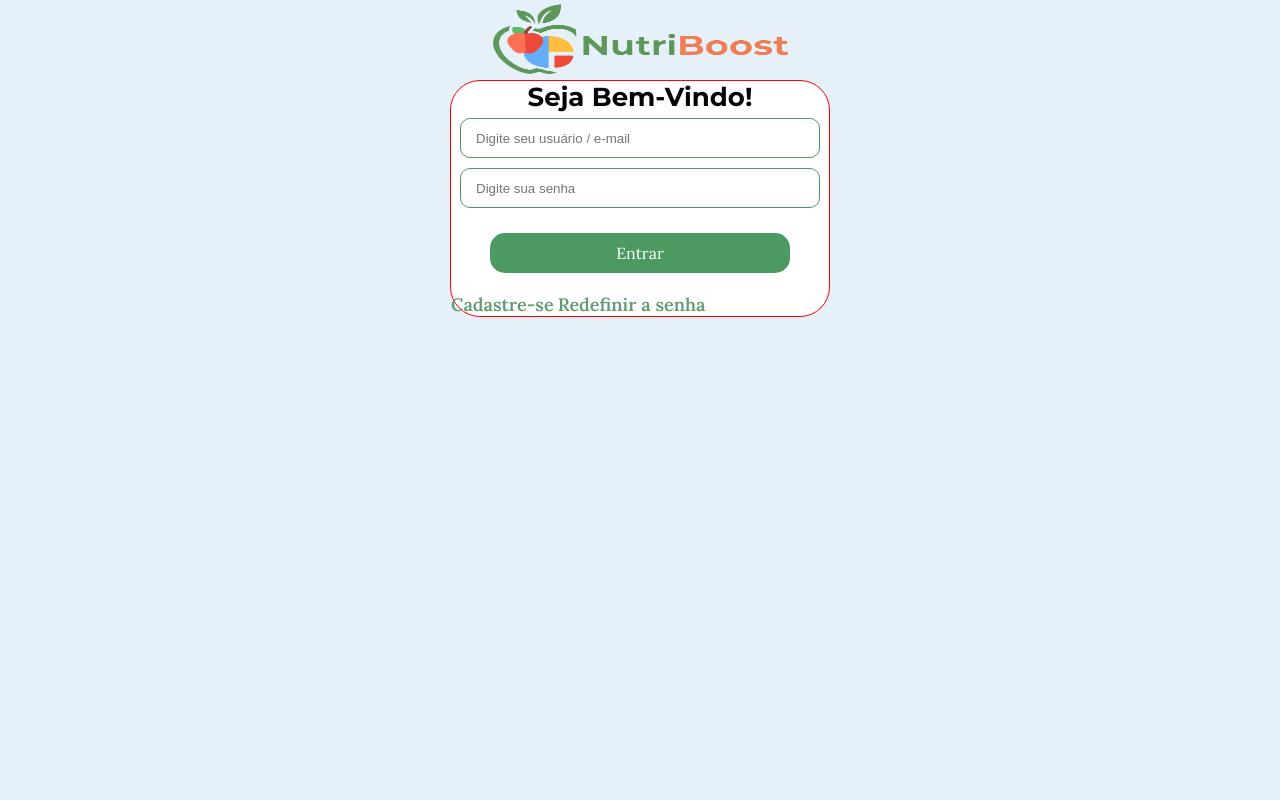
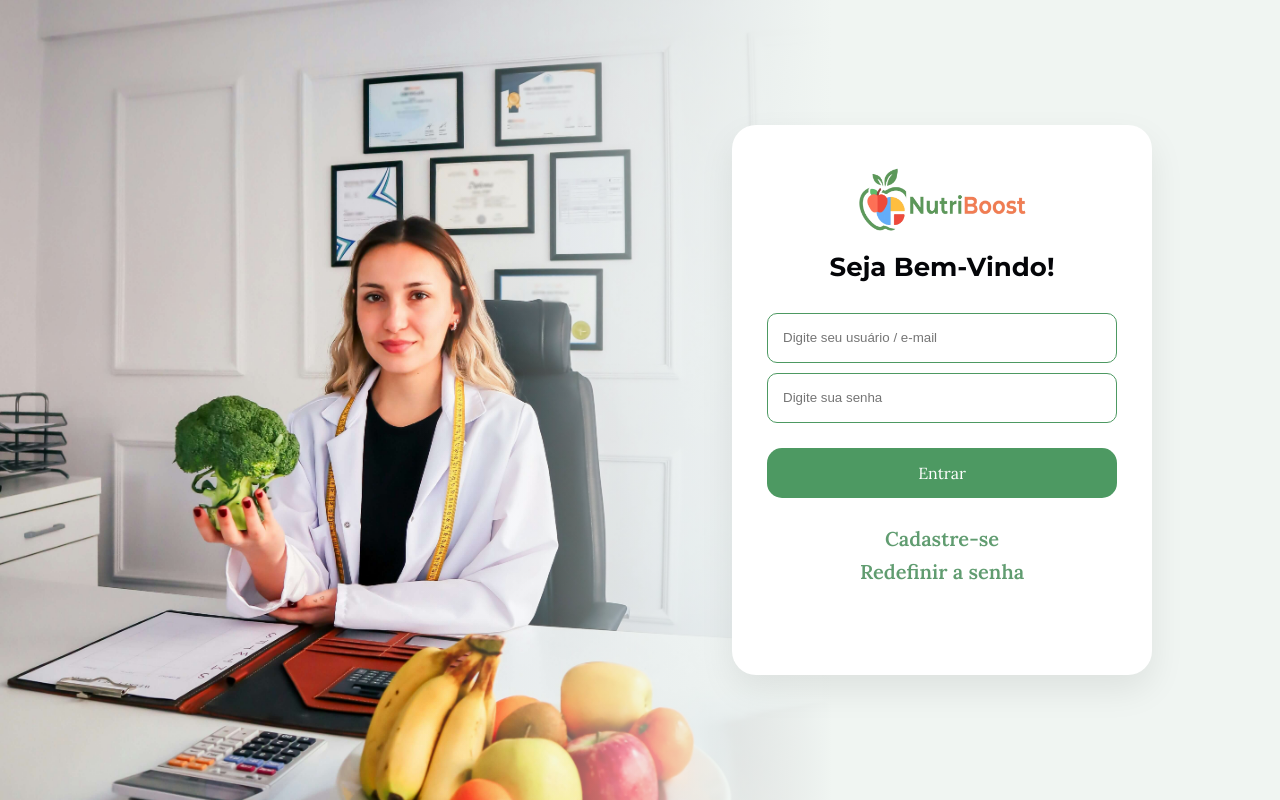
Before and after one commit to HenriqueHiideki/Nutri-Boost, a plain HTML site: page login.html in a window 1280 px wide. Drawn offline with Linux system fonts and the light colour scheme.

Commit message:
Finaliza campo de login

```diff
--- a/css/login.css
+++ b/css/login.css
@@ -10,79 +10,178 @@ body {
   flex-direction: column;
 }
 
-.login-geral{
+.login-geral {
   background-color: var(--secondary-bg-color);
-    height: 100%;
+  min-height: 100vh;
+  display: flex;
+  flex-direction: column;
+  justify-content: center;
+  align-items: center;
+  gap: 20px;
+  padding: 20px;
+  box-sizing: border-box;
 }
 
-.login-container{
-   border: 1px solid red;
+.login-container {
   border-radius: 30px;
-   margin: 0 auto;
-   width: 380px;
+  width: 100%;
+  max-width: 380px;
   background-color: var(--primary-bg-color);
+  padding: 20px 30px 30px 30px;
+  box-sizing: border-box;
+  box-shadow: 10px 10px 5px 0px rgba(75, 74, 74, 0.75);
 }
 
-.login-logo{
+.login-logo {
   width: 320px;
-    height: 80px;
-    justify-content: center;
+  height: auto;
 }
 
-.login-header{
+.login-header {
   display: flex;
   justify-content: center;
   align-items: center;
   width: 100%;
-    background-color: var(--secondary-bg-color);
 }
 
-
-.login-title{
+.login-title {
   font-size: 26px;
   font-weight: 700;
   color: var(--primary-font-color);
   text-align: center;
   font-family: "Montserrat";
+  margin-top: 0;
+  margin-bottom: 20px;
 }
 
-.login-box{
+.login-box {
   display: flex;
   flex-direction: column;
   gap: 16px;
 }
 
-.login-input{
+.login-input {
   height: 40px;
-    width: 360px;
+  width: 100%;
   border-radius: 10px;
   border: 1px solid var(--quarternary-bg-color);
   background-color: var(--primary-bg-color);
-    margin: 5px auto;
+  margin: 5px 0;
   padding-left: 15px;
+  box-sizing: border-box;
 }
 
-.login-bt-container{
+.login-bt-container {
   display: flex;
 }
 
-.login-bt{
+.login-bt {
   background-color: var(--quarternary-bg-color);
   color: var(--secondary-font-color);
   border: none;
   border-radius: 15px;
-    width: 300px;
+  width: 100%;
   height: 40px;
-    margin: 20px auto;
+  margin: 20px 0;
   font-family: "Lora";
   font-size: 16px;
   font-weight: 400;
+  cursor: pointer;
+}
+
+.login-text {
+  color: var(--tertiary-font-color);
+  font-size: 16px;
+  font-weight: 600;
+  font-family: "Lora";
+  text-decoration: none;
+  display: block;
+  margin: 8px auto;
+}
+
+.login-text-align {
+  margin: 0 auto;
+  text-align: center;
+}
+
+.login-logo-inline {
+  display: none;
+}
+
+
+@media screen and (min-width: 1024px) {
+  .login-geral {
+    position: relative;
+    flex-direction: row;
+    justify-content: flex-end;
+    align-items: center;
+    padding: 0;
+    padding-right: 10%;
+    background-color: #f0f5f2;
+    overflow: hidden;
+  }
+
+  .login-geral::before {
+    display: block;
+    content: "";
+    position: absolute;
+    top: 0;
+    left: 0;
+    width: 65%;
+    height: 100%;
+    background-image:
+      linear-gradient(to right, rgba(240, 245, 242, 0) 50%, #f0f5f2 100%),
+      url('../img/bg-nutrition.jpg');
+
+    background-size: cover;
+    background-position: left center;
+    z-index: 1;
+  }
+
+  .login-header {
+    display: none;
+  }
+
+  .login-logo-inline {
+    display: block;
+    width: 180px;
+    height: auto;
+    margin: 0 auto 15px auto;
+  }
+
+  .login-container {
+    position: relative;
+    z-index: 2;
+    max-width: 420px;
+    width: 100%;
+    margin: 0;
+    padding: 40px 35px;
+    background-color: #ffffff;
+    border-radius: 24px;
+    box-shadow: 0 15px 35px rgba(0, 0, 0, 0.08);
+    height: 550px;
+  }
+
+  .login-title {
+    text-align: center;
+    font-size: 26px;
+    margin-bottom: 25px;
+  }
+
+  .login-text-align {
+    text-align: center;
+    margin: 0 auto;
+  }
+
+  .login-input{
+    height: 50px;
+  }
+
+  .login-bt{
+    height: 50px;
   }
 
   .login-text{
-    color: var(--tertiary-font-color);
-    font-size: 18px;
-    font-weight: 600;
-    font-family: "Lora";
-  text-decoration: none;
+    font-size: 20px;
   }
+}
--- a/login.html
+++ b/login.html
@@ -21,28 +21,27 @@
             <img src="./img/logo-nutri-boost.png" alt="Logo Nutri Boost" class="login-logo">
         </div>
         <div class="login-container">
+            <img src="./img/logo-nutri-boost.png" alt="Logo Nutri Boost" class="login-logo-inline">
             <p class="login-title">Seja Bem-Vindo!</p>
-
 
             <form action="/login.html" method="POST" class="login-form">
                 <div class="login-box">
                     <input type="email" id="usuario" name="usuario" required autocomplete="username" class="login-input"
                         placeholder="Digite seu usuário / e-mail">
                 </div>
-
                 <div class="login-box">
                     <input type="password" name="senha" id="senha" required autocomplete="current-password"
                         class="login-input" placeholder="Digite sua senha">
                 </div>
-
                 <div class="login-bt-container">
                     <button type="submit" class="login-bt">Entrar</button>
                 </div>
-
             </form>
 
-            <a href="cadastro.html" class="login-text">Cadastre-se</a>
-            <a href="#" class="login-text">Redefinir a senha</a>
+            <div class="login-text-align">
+                <a href="cadastro.html" class="login-text">Cadastre-se</a>
+                <a href="#" class="login-text">Redefinir a senha</a>
+            </div>
         </div>
     </section>
 </body>
```
Also changed, not shown: img/bg-nutrition.jpg (added). Lines whose indentation alone changed are shown as unchanged.
